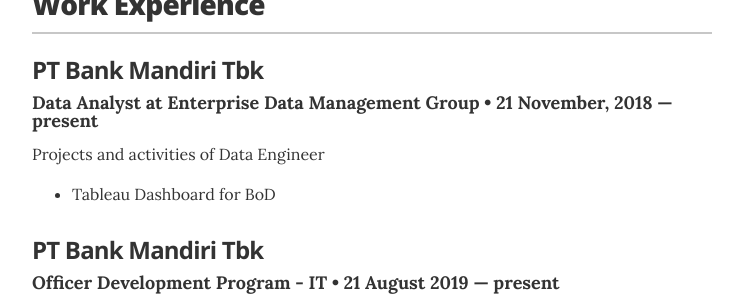
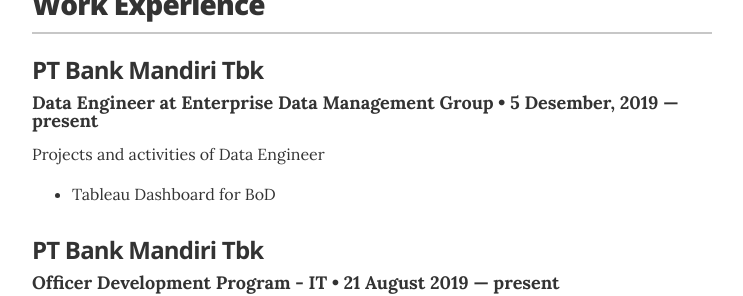
Before and after one commit to aloysiustk/aloysiustk.github.io, a Jekyll site: the page built from index.html, in a window 1280 px wide and 900 px high, scrolled down 365 px, cut to the strip 169-465 px from the top of the window. Shown: the whole strip, without its empty margins (268-1011 px from the left). Built offline with Jekyll 4.4.1, drawn with Linux system fonts in a browser that asks for light colours.

Commit message:
update job

```diff
--- a/_data/experience.yml
+++ b/_data/experience.yml
@@ -1,7 +1,7 @@
 # Jobs
 - company: PT Bank Mandiri Tbk
-  position: Data Analyst at Enterprise Data Management Group
-  duration: 21 November, 2018 &mdash; present
+  position: Data Engineer at Enterprise Data Management Group
+  duration: 5 Desember, 2019 &mdash; present
   summary: Projects and activities of Data Engineer <ul class=\"resume-item-list"\><li>Tableau Dashboard for BoD</li> </ul>
 
 # Jobs
```
